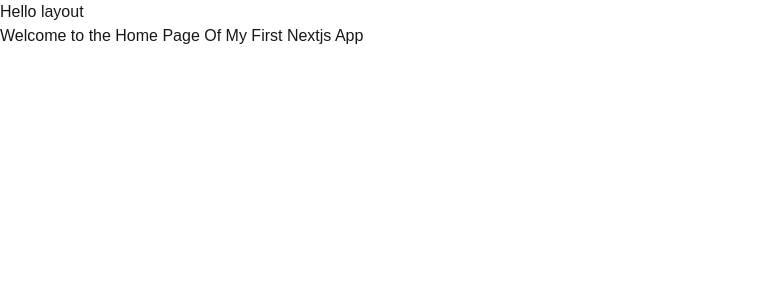
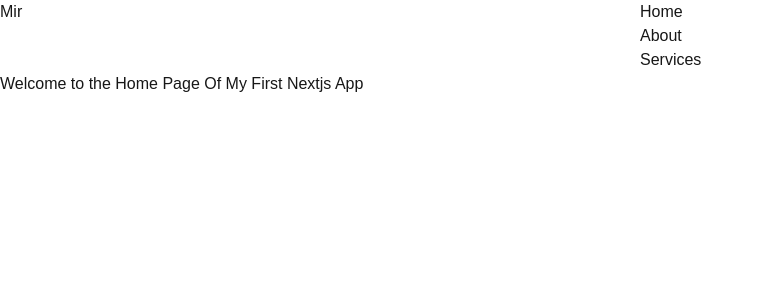
Before and after one commit to ZahidHussain775/Nextjs_Firstapp, a Next.js app: page / in a window 1280 px wide. Shown: the top 300 px of the page, without its empty margins (0-764 px from the left). Built offline with nearby package versions, Linux system fonts and the light colour scheme.

Commit message:
navbar & links

```diff
--- /dev/null
+++ b/app/Navigation.jsx
@@ -0,0 +1,20 @@
+import Link from "next/link";
+
+export default function Navigation() {
+
+    return (
+        <header className="grid grid-cols-2">
+            <div className="">Mir</div>
+           <nav>
+            <ul>
+                <li><Link href="/">Home</Link></li>
+                <li><Link href="/about">About</Link></li>
+                <li><Link href="/service">Services</Link></li>
+            </ul>
+        </nav>
+        </header>
+
+    );
+
+
+}
--- a/app/layout.js
+++ b/app/layout.js
@@ -1,4 +1,5 @@
 import './globals.css';
+import Navigation from './Navigation';
 
 export default function RootLayout
 ({children}) {
@@ -6,7 +7,7 @@
     <html>
 
       <body>
-        <h1>Hello layout</h1>
+        <Navigation />
         {children}
       </body>
     </html>
--- a/app/page.js
+++ b/app/page.js
@@ -1,6 +1,6 @@
 const Home = () => {
-  return <h1>Welcome to the Home Page Of My First Nextjs App</h1>;
+  return <h1>Welcome to the Home Page Of My First Nextjs App</h1>
+
 };
 
-
 export default Home;
```
